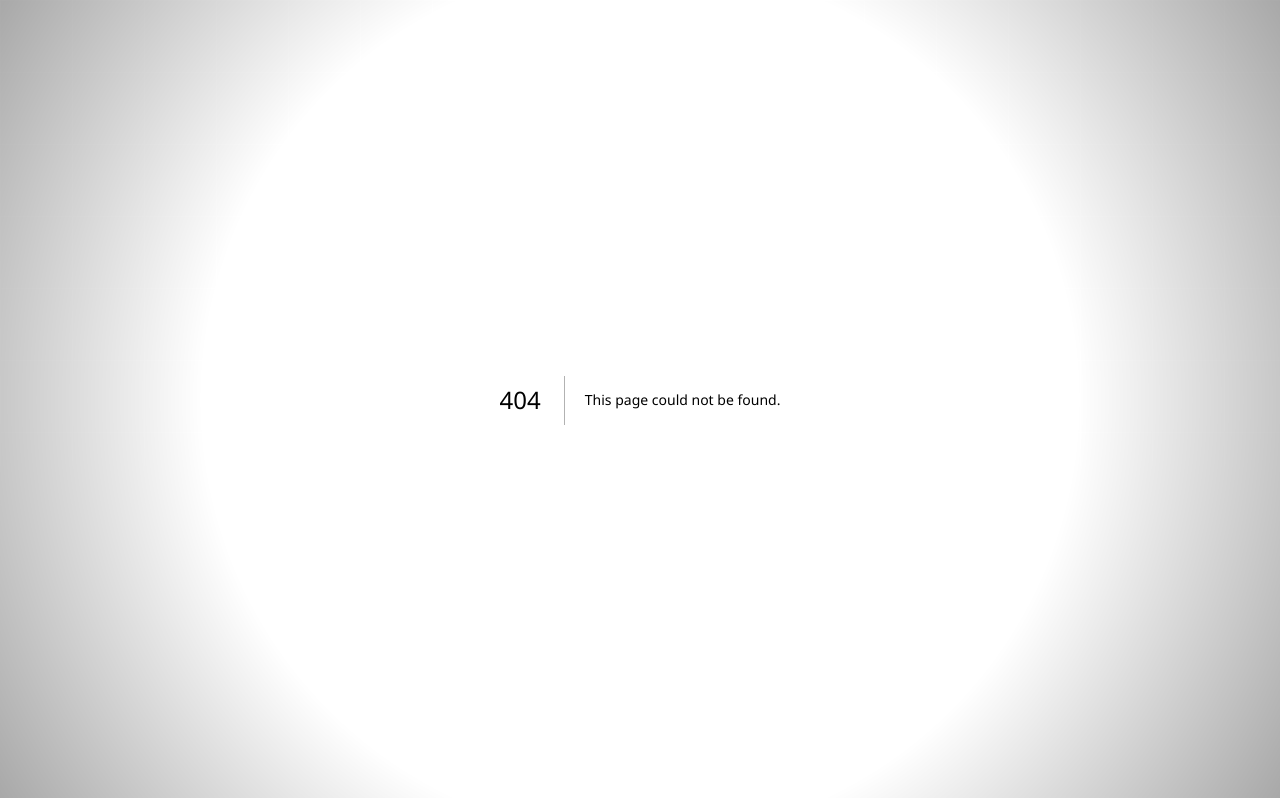
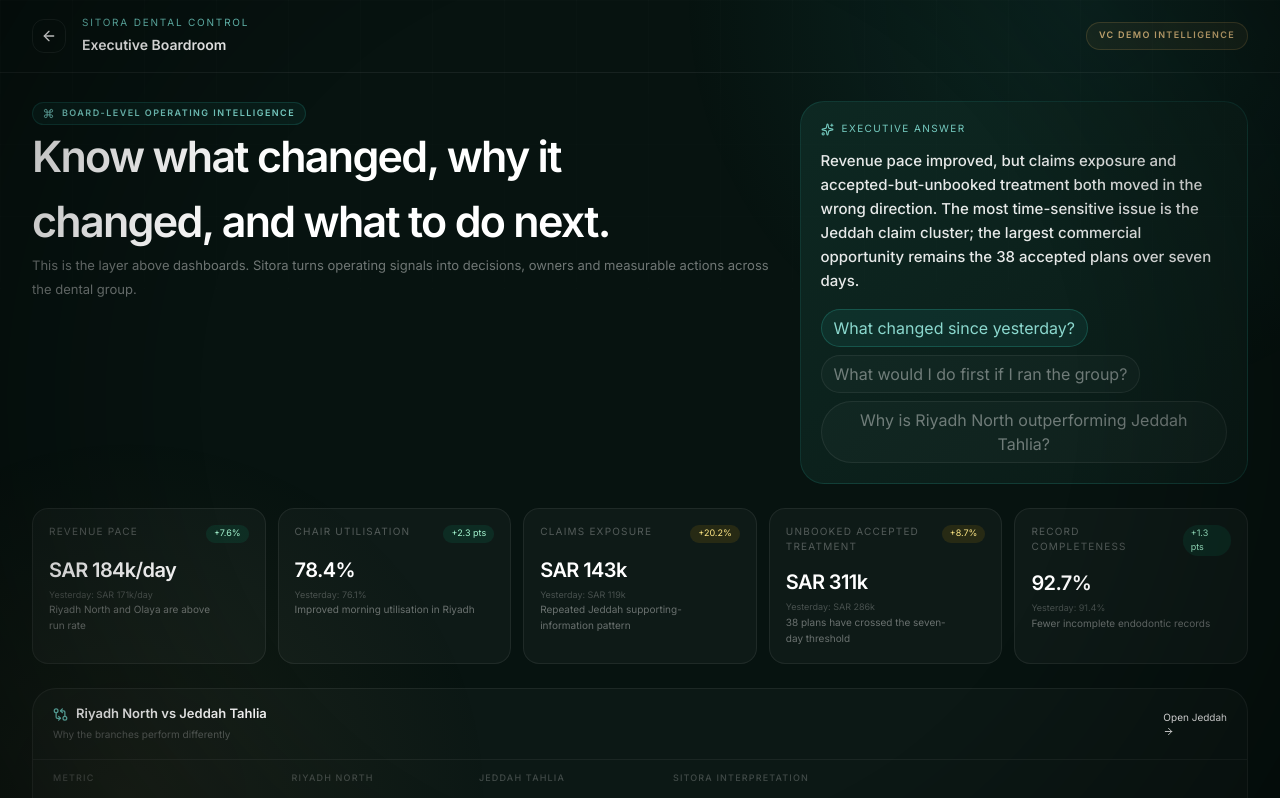
Before and after one commit to Nylon1/SitoraBrandingagency, a Next.js app: page /tools/dental-control/boardroom in a window 1280 px wide. Before the commit this address had no page. Shown: the top 798 px of the page. Built offline with nearby package versions, Linux system fonts and the light colour scheme; a web font is replaced by a local one.

Commit message:
Add executive boardroom route

```diff
--- /dev/null
+++ b/app/tools/dental-control/boardroom/page.tsx
@@ -0,0 +1,12 @@
+import type { Metadata } from "next";
+import { ExecutiveBoardroom } from "@/components/dental-control/ExecutiveBoardroom";
+
+export const metadata: Metadata = {
+  title: "Executive Boardroom | Sitora Dental Control",
+  description: "Board-level operating intelligence for the Sitora Saudi dental prototype.",
+  robots: { index: false, follow: false },
+};
+
+export default function BoardroomPage() {
+  return <ExecutiveBoardroom />;
+}
```
